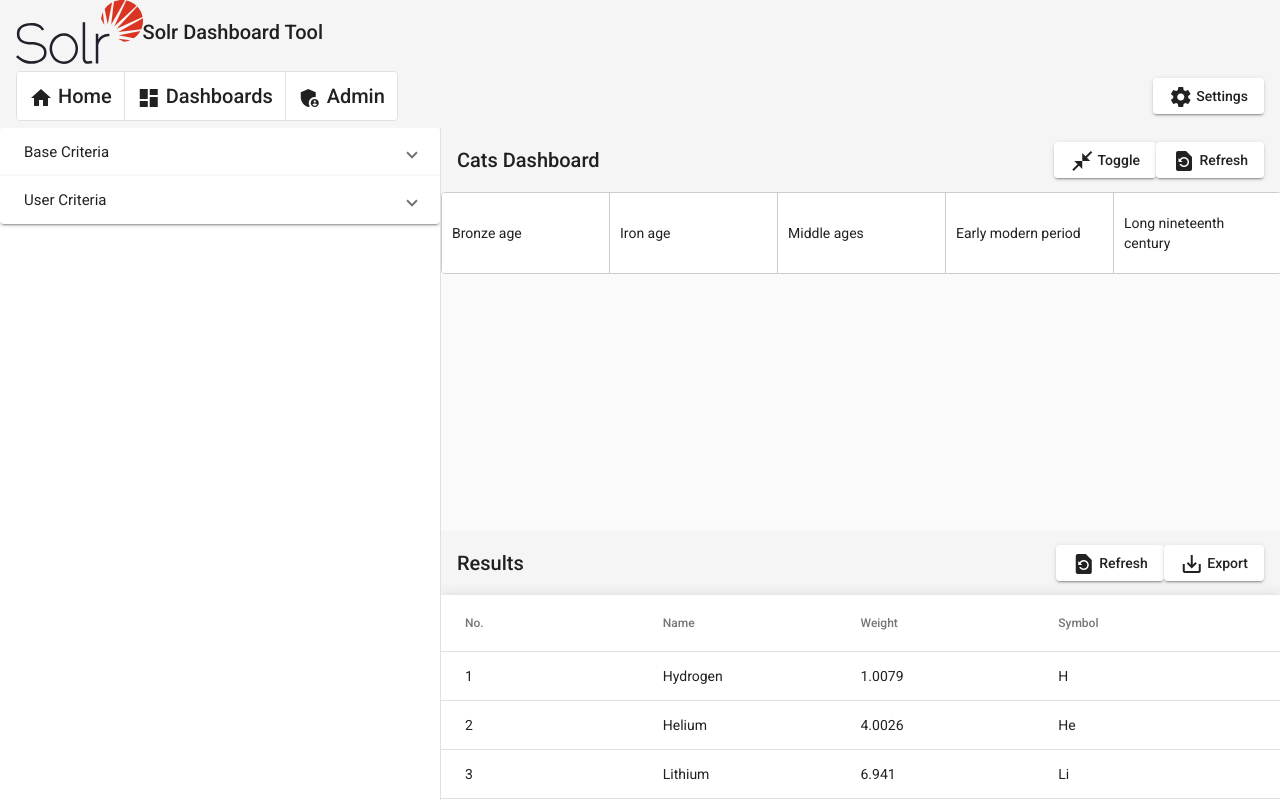
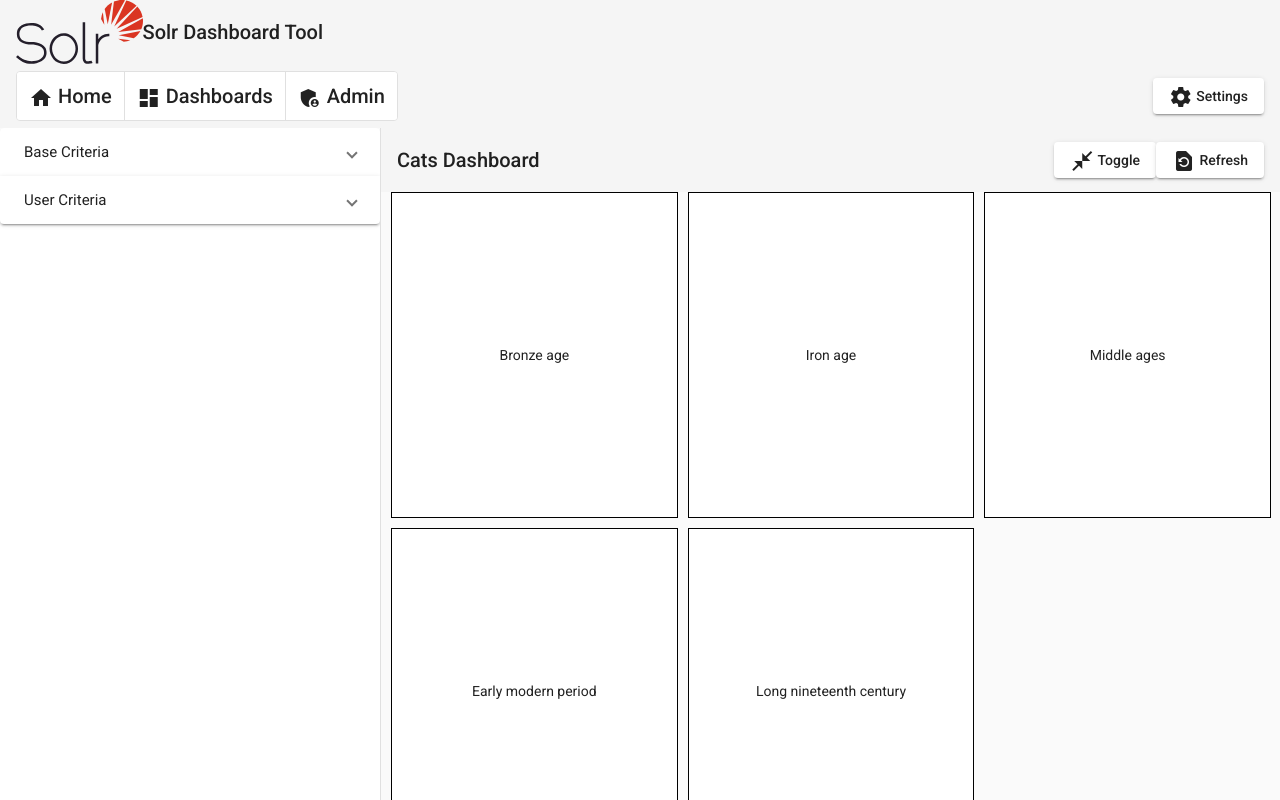
Before and after one commit to rmcclell/solr-dashboard-tool, an Angular app: page /dashboard in a window 1280 px wide. Built offline with nearby package versions, Linux system fonts and the light colour scheme.

Commit message:
UI layout

```diff
--- a/src/app/dashboard/dashboard.component.html
+++ b/src/app/dashboard/dashboard.component.html
@@ -26,8 +26,7 @@
                     </mat-list-item>
                 </mat-list>
             </mat-expansion-panel>
-        <mat-expansion-panel (opened)="panelOpenState = true"
-                             (closed)="panelOpenState = false">
+            <mat-expansion-panel (opened)="panelOpenState = true" (closed)="panelOpenState = false">
                 <mat-expansion-panel-header>
                     <mat-panel-title>
                         User Criteria
@@ -43,29 +42,26 @@
                             <mat-option value="Filter 2">Filter 2</mat-option>
                         </mat-select>
                     </mat-form-field>
-            <button mat-icon-button color="primary"><mat-icon>add_box</mat-icon></button>
-            <button mat-icon-button color="primary"><mat-icon>create</mat-icon></button>
-            <button mat-icon-button color="primary"><mat-icon>delete</mat-icon></button>
+                    <button mat-icon-button color="primary">
+                        <mat-icon>add_box</mat-icon>
+                    </button>
+                    <button mat-icon-button color="primary">
+                        <mat-icon>create</mat-icon>
+                    </button>
+                    <button mat-icon-button color="primary">
+                        <mat-icon>delete</mat-icon>
+                    </button>
                 </mat-card>
-
                 <mat-card>
-            <mat-form-field class="example-chip-list">
+                    <mat-form-field class="example-chip-list" style="width:300px;display:block;">
                         <mat-chip-list #chipList aria-label="Fruit selection">
-                  <mat-chip
-                    *ngFor="let fruit of fruits"
-                    [selectable]="selectable"
-                    [removable]="removable"
+                            <mat-chip *ngFor="let fruit of fruits" [selectable]="selectable" [removable]="removable"
                                 (removed)="remove(fruit)">
                                 {{fruit}}
                                 <mat-icon matChipRemove *ngIf="removable">cancel</mat-icon>
                             </mat-chip>
-                  <input
-                    placeholder="Fruit"
-                    #fruitInput
-                    [formControl]="fruitCtrl"
-                    [matAutocomplete]="auto"
-                    [matChipInputFor]="chipList"
-                    [matChipInputSeparatorKeyCodes]="separatorKeysCodes"
+                            <input placeholder="Fruit" #fruitInput [formControl]="fruitCtrl" [matAutocomplete]="auto"
+                                [matChipInputFor]="chipList" [matChipInputSeparatorKeyCodes]="separatorKeysCodes"
                                 (matChipInputTokenEnd)="add($event)">
                         </mat-chip-list>
                         <mat-autocomplete #auto="matAutocomplete" (optionSelected)="selected($event)">
@@ -82,40 +78,48 @@
                         </mat-select>
                     </mat-form-field>
                 </mat-card>
-
-
             </mat-expansion-panel>
         </mat-accordion>
     </mat-sidenav>
     <mat-sidenav-content>
-
         <div fxLayout="column" fxLayoutAlign="start start" fxFill>
-        <div fxFlex="60" style="width:100%">
+            <div fxFlex="grow" fxFill>
                 <mat-toolbar>
                     <span>Cats Dashboard</span>
                     <span class="example-spacer"></span>
                     <button mat-raised-button (click)="sidenav.toggle()">
                         <mat-icon *ngIf="opened">close_fullscreen</mat-icon>
                         <mat-icon *ngIf="!opened">open_in_full</mat-icon>
-                    Toggle</button>
+                        Toggle
+                    </button>
                     <button mat-raised-button>
                         <mat-icon>restore_page</mat-icon>
-                    Refresh</button>
+                        Refresh
+                    </button>
                 </mat-toolbar>
-            <div cdkDropList cdkDropListOrientation="horizontal" class="example-list" (cdkDropListDropped)="drop($event)">
-                <div class="example-box" *ngFor="let timePeriod of timePeriods" cdkDrag>{{timePeriod}}</div>
+                <div fxFill style="padding-left:10px;">
+                    <div fxLayout="row wrap" fxLayoutGap="10px 10px grid" fxFill cdkDropList
+                        cdkDropListOrientation="horizontal" class="example-list" (cdkDropListDropped)="drop($event)">
+                        <div fxLayout="column" fxFlex="33" fxLayoutGap="10px" *ngFor="let timePeriod of timePeriods"
+                            cdkDrag>
+                            <div class="example-box" fxFill fxLayoutAlign="center center">
+                                {{timePeriod}}
+                            </div>
+
                         </div>
                     </div>
-        <div fxFlex="40" style="width:100%">
+                </div>
                 <mat-toolbar>
                     <span>Results</span>
                     <span class="example-spacer"></span>
                     <button mat-raised-button>
                         <mat-icon>restore_page</mat-icon>
-                    Refresh</button>
+                        Refresh
+                    </button>
                     <button mat-raised-button>
                         <mat-icon>save_alt</mat-icon>
-                        Export</button>
+                        Export
+                    </button>
                 </mat-toolbar>
                 <mat-table [dataSource]="dataSource" class="mat-elevation-z8">
                     <!-- Position Column -->
@@ -123,31 +127,25 @@
                         <mat-header-cell *matHeaderCellDef> No. </mat-header-cell>
                         <mat-cell *matCellDef="let element"> {{element.position}} </mat-cell>
                     </ng-container>
-
                     <!-- Name Column -->
                     <ng-container matColumnDef="name">
                         <mat-header-cell *matHeaderCellDef> Name </mat-header-cell>
                         <mat-cell *matCellDef="let element"> {{element.name}} </mat-cell>
                     </ng-container>
-
                     <!-- Weight Column -->
                     <ng-container matColumnDef="weight">
                         <mat-header-cell *matHeaderCellDef> Weight </mat-header-cell>
                         <mat-cell *matCellDef="let element"> {{element.weight}} </mat-cell>
                     </ng-container>
-
                     <!-- Symbol Column -->
                     <ng-container matColumnDef="symbol">
                         <mat-header-cell *matHeaderCellDef> Symbol </mat-header-cell>
                         <mat-cell *matCellDef="let element"> {{element.symbol}} </mat-cell>
                     </ng-container>
-
                     <mat-header-row *matHeaderRowDef="displayedColumns"></mat-header-row>
                     <mat-row *matRowDef="let row; columns: displayedColumns;"></mat-row>
                 </mat-table>
             </div>
         </div>
-
-
     </mat-sidenav-content>
 </mat-sidenav-container>
--- a/src/app/dashboard/dashboard.component.scss
+++ b/src/app/dashboard/dashboard.component.scss
@@ -15,7 +15,7 @@ mat-table {
 }
 
 .example-list {
-    width: 1000px;
+    /*width: 1000px;
     max-width: 100%;
     border: solid 1px #ccc;
     min-height: 60px;
@@ -23,23 +23,25 @@ mat-table {
     flex-direction: row;
     background: white;
     border-radius: 4px;
-    overflow: hidden;
+    overflow: hidden;*/
+    overflow: visible;
   }
 
   .example-box {
-    padding: 20px 10px;
-    border-right: solid 1px #ccc;
+    border: solid 1px #000 !important;
     color: rgba(0, 0, 0, 0.87);
-    display: flex;
+    min-height: 100px !important;
+    /*display: flex;
     flex-direction: row;
     align-items: center;
     justify-content: space-between;
     box-sizing: border-box;
+    */
     cursor: move;
     background: white;
-    font-size: 14px;
+    /*font-size: 14px;
     flex-grow: 1;
-    flex-basis: 0;
+    flex-basis: 0;*/
   }
 
   .cdk-drag-preview {
@@ -76,3 +78,7 @@ mat-table {
   .example-spacer {
     flex: 1 1 auto;
   }
+
+  mat-grid-tile {
+    background: lightblue;
+  }
```
Lines whose indentation alone changed are shown as unchanged.
